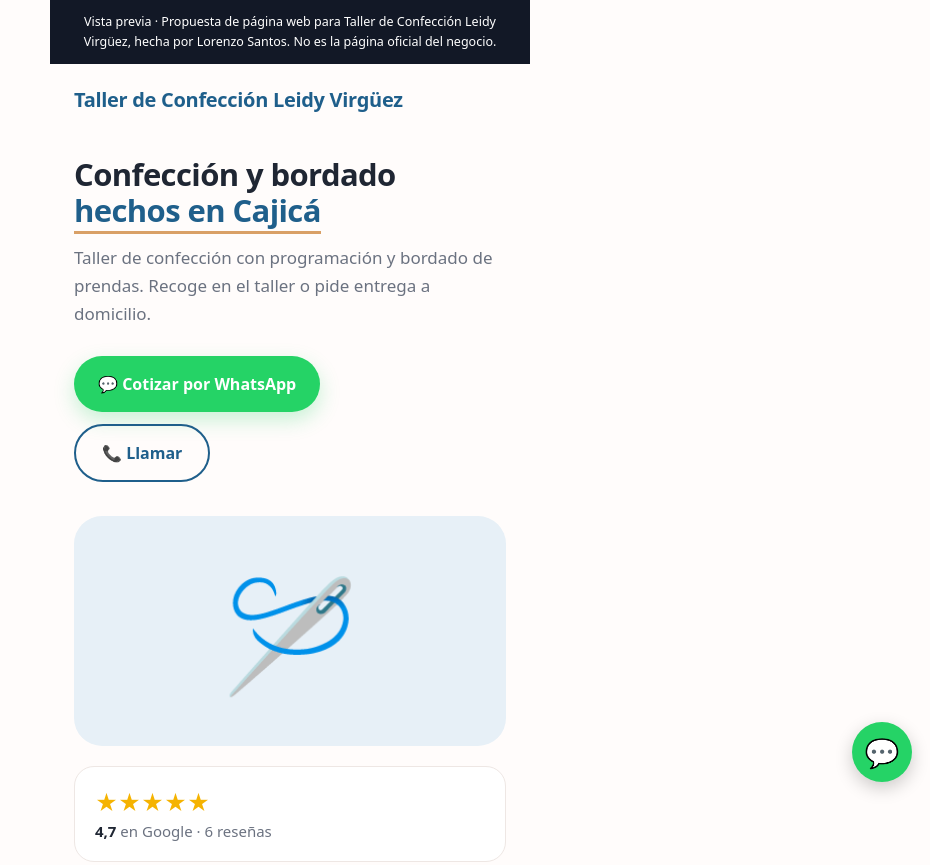
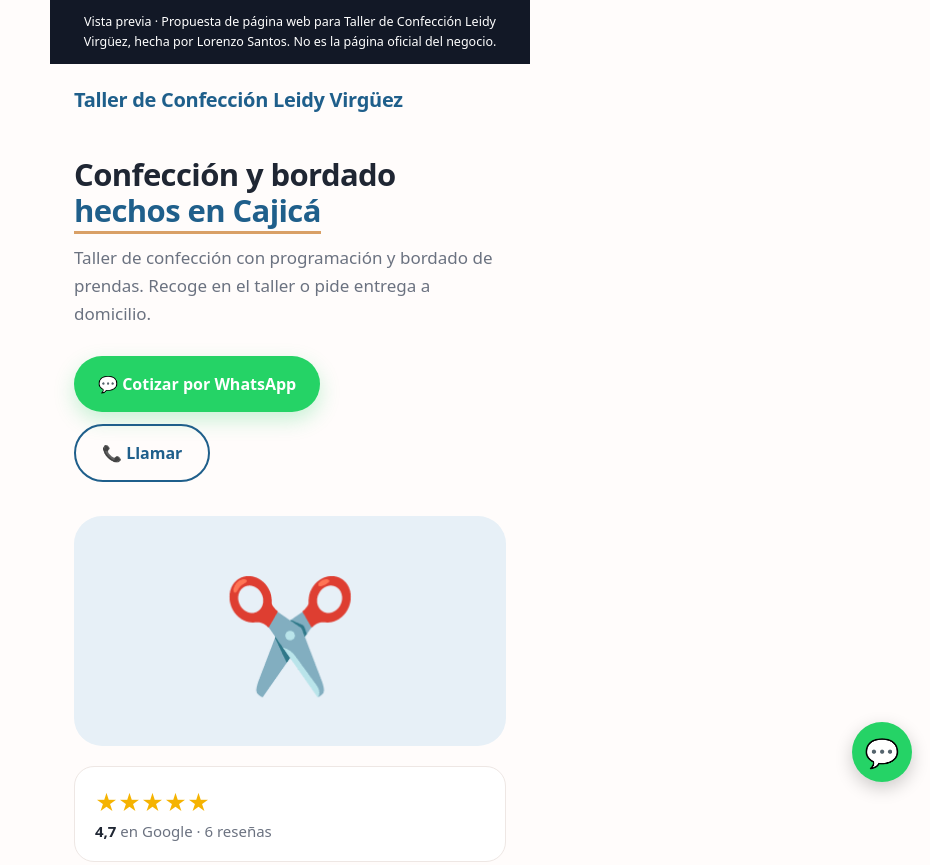
Before and after one commit to webscajica/webscajica.github.io, a plain HTML site: page leidy-virguez.html in a window 1280 px wide. Shown: the top 865 px of the page, without its empty margins (350-1280 px from the left). Drawn offline with Linux system fonts and the light colour scheme.

Commit message:
Add files via upload

```diff
--- a/leidy-virguez.html
+++ b/leidy-virguez.html
@@ -37,7 +37,7 @@ ul{list-style:none} li{font-size:16px;padding:7px 0;display:flex;align-items:cen
 <p class="sub">Taller de confección con programación y bordado de prendas. Recoge en el taller o pide entrega a domicilio.</p>
 <a class="btn" href="https://wa.me/573208113546?text=Hola%20Taller%20de%20Confecci%C3%B3n%20Leidy%20Virg%C3%BCez%2C%20vi%20su%20p%C3%A1gina%20web%20y%20quisiera%20m%C3%A1s%20informaci%C3%B3n." target="_blank" rel="noopener">💬 Cotizar por WhatsApp</a><br>
 <a class="btn2" href="tel:+573208113546">📞 Llamar</a>
-<div class="hero" aria-hidden="true">🪡</div>
+<div class="hero" aria-hidden="true">✂️</div>
 <div class="card"><div class="stars">★★★★★</div><div class="rate"><b style="color:#1F2633">4,7</b> en Google · 6 reseñas</div></div>
 <div class="card"><h2>Lo que ofrecemos</h2><ul><li><span class="dot"></span>Confección de prendas</li><li><span class="dot"></span>Programación y bordado</li><li><span class="dot"></span>Recogida en el taller</li><li><span class="dot"></span>Entrega a domicilio</li></ul></div>
 <div class="card"><h2>Horario</h2><div class="row"><span>Lunes a viernes</span><b>10:00 a. m. – 5:00 p. m.</b></div><div class="row"><span>Sábado</span><b>10:00 a. m. – 2:00 p. m.</b></div><div class="row"><span>Domingo</span><b>Cerrado</b></div></div>
```
